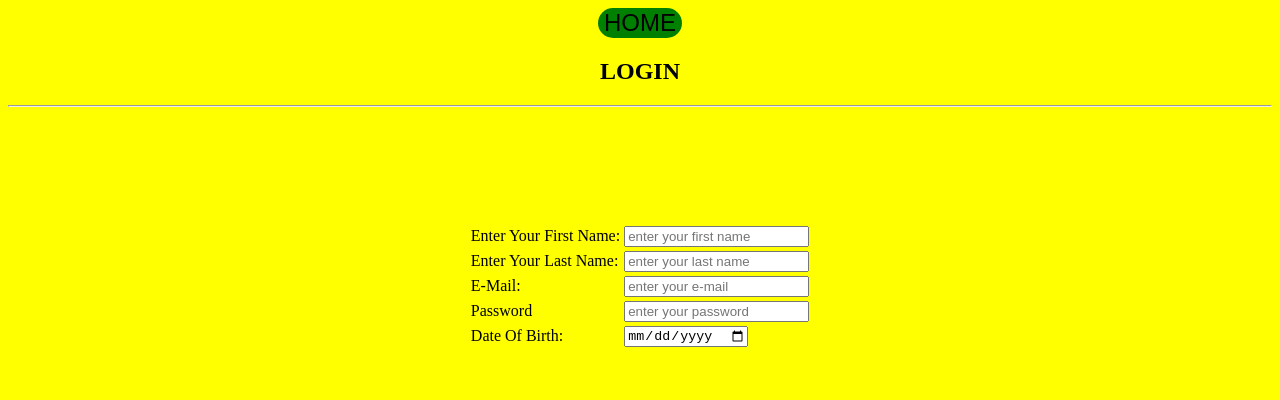
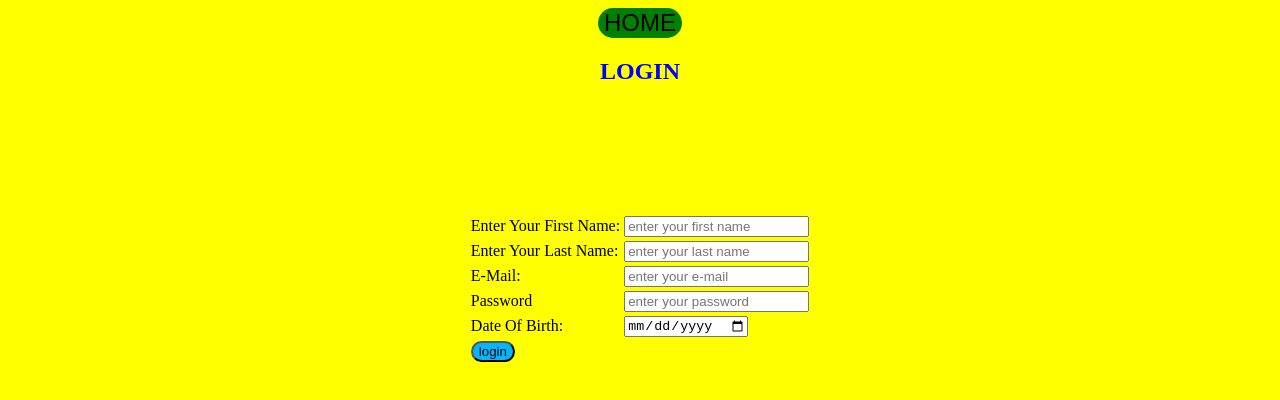
Before and after one commit to ashok123400/ashok123.github.io, a plain HTML site: page index.html in a window 1280 px wide. Drawn offline with Linux system fonts and the light colour scheme.

Commit message:
Update index.html

```diff
--- a/index.html
+++ b/index.html
@@ -18,8 +18,8 @@
         <nav>
             <center>
                 <a href="home.html"><button class="menu">HOME</button></a>
-                <h1>LOGIN</h1>
-                <hr>
+                <h1 style="color:blue">LOGIN</h1>
+
         <form action ="home.html" method="post">
             <table>
                 <tbody>
@@ -58,7 +58,7 @@
                    </td>
                    </tr>
                     <br>
-                  <td><a href<input type="submit" value="login" style="border-radius:15px;background-color:rgb(0, 183, 255);"></td>
+                  <td><a href=:home.html> <input type="submit" value="login" style="border-radius:15px;background-color:rgb(0, 183, 255);"></a></td>
            </tbody>
            </table>
        </form>
```
